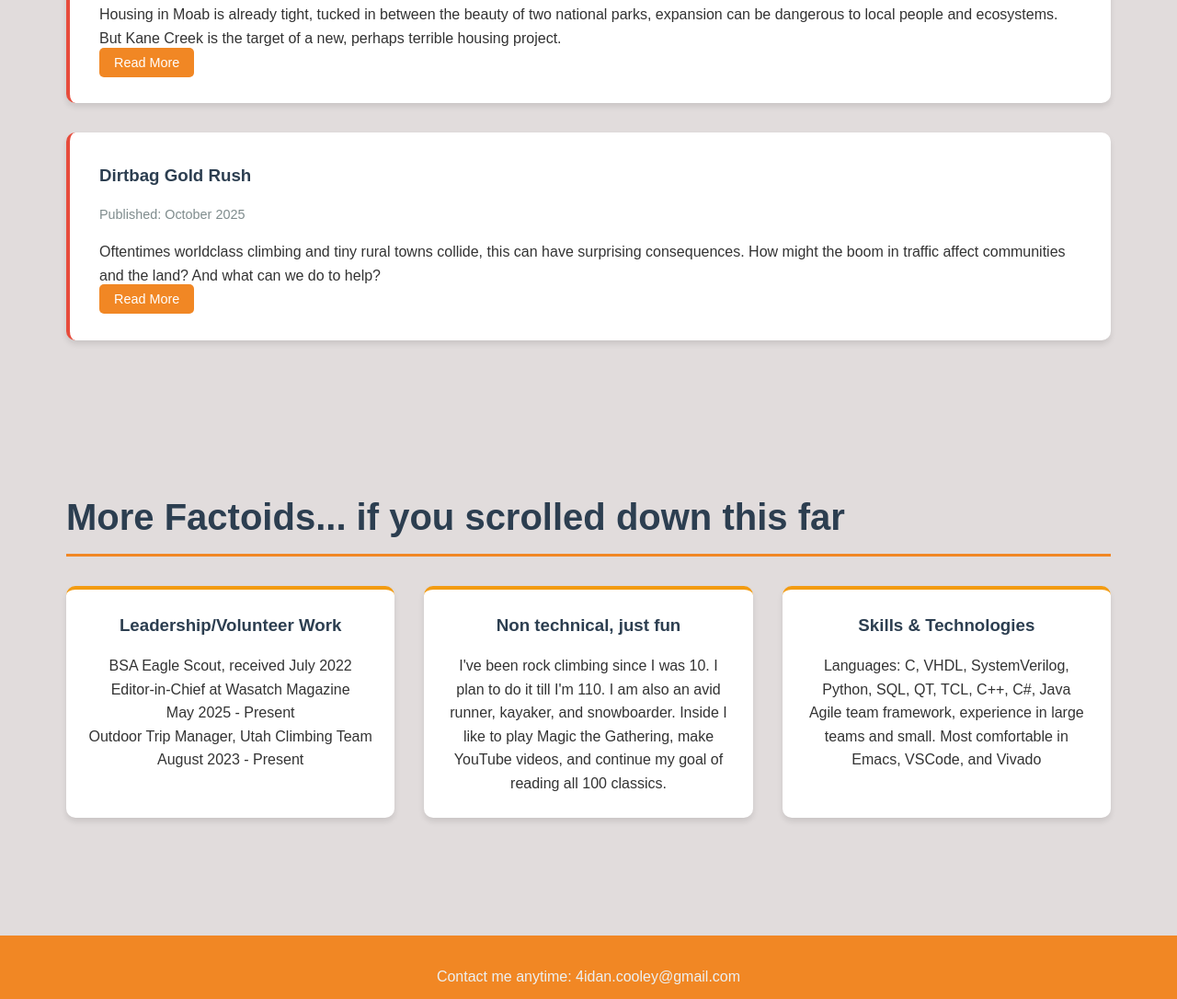
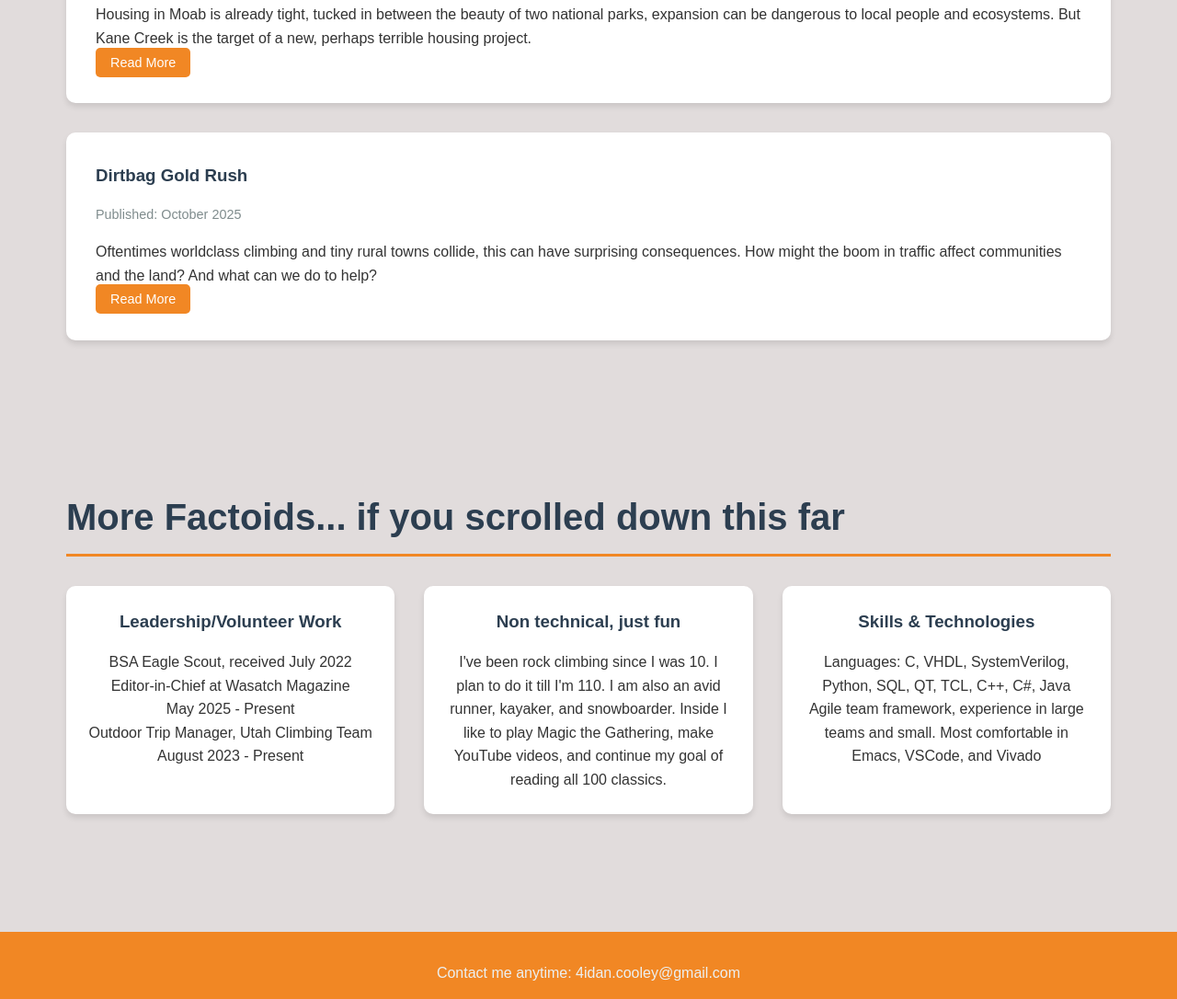
Before and after one commit to notcooley/notcooley.github.io, a plain HTML site: page index.html in a window 1280 px wide. Shown: the part 1805-2891 px from the top of the page at 92% size. Drawn offline with Linux system fonts and the light colour scheme.

Commit message:
fixed colors

```diff
--- a/index.html
+++ b/index.html
@@ -25,6 +25,7 @@
             --card-bg: white;
             --border-accent: #f18724;
             --footer-bg: #f18724;
+            --shadow-clr: #e74c3c;
         }
 
         body.dark-mode {
@@ -41,6 +42,7 @@
             --card-bg: #2a3555;
             --border-accent: #0088ff;
             --footer-bg: #2c5aa0;
+            --shadow-clr: #0066ff;
         }
 
         body {
@@ -337,7 +339,7 @@
             padding: 2rem;
             margin-bottom: 2rem;
             box-shadow: 0 4px 6px rgba(0,0,0,0.1);
-            border-left: 4px solid #e74c3c;
+            border-left: var(--shadow-clr);
             transition: background-color 0.3s ease;
         }
 
@@ -372,7 +374,7 @@
             padding: 1.5rem;
             text-align: center;
             box-shadow: 0 4px 6px rgba(0,0,0,0.1);
-            border-top: 4px solid #f39c12;
+            border-top: var(--shadow-clr);
             transition: background-color 0.3s ease;
         }
 
```
